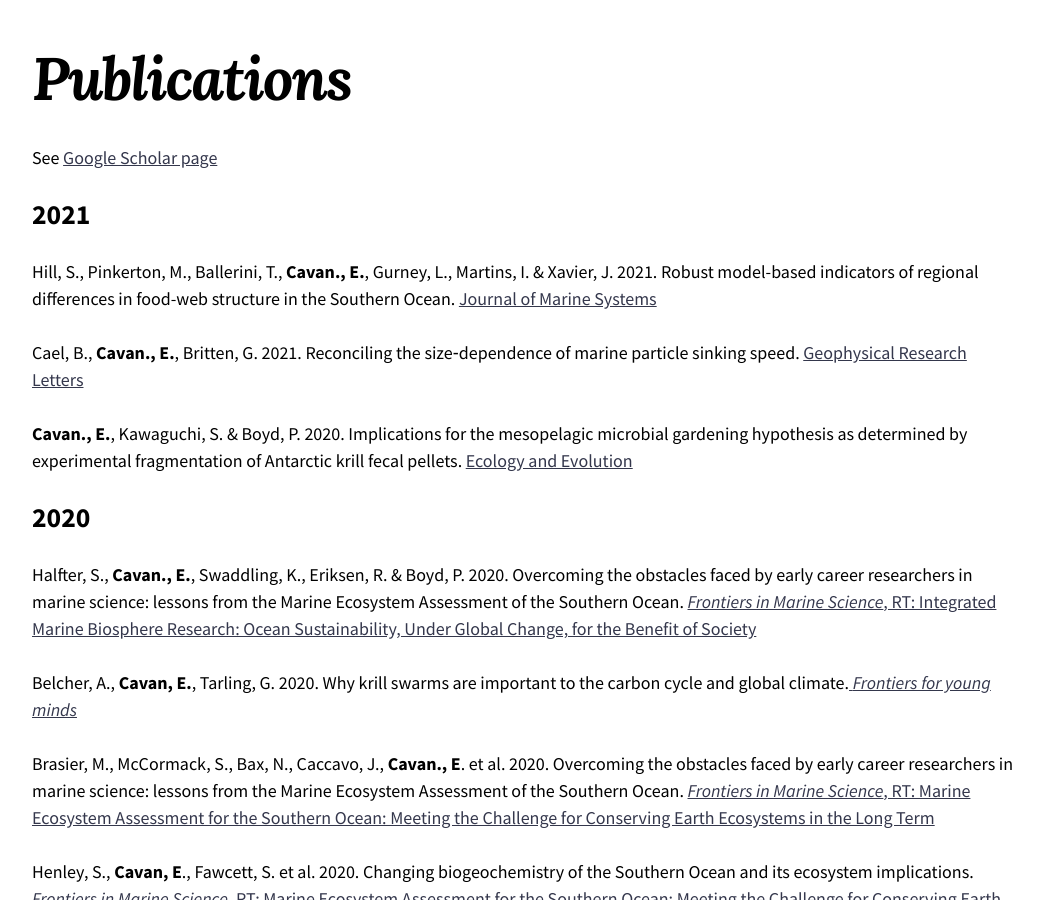
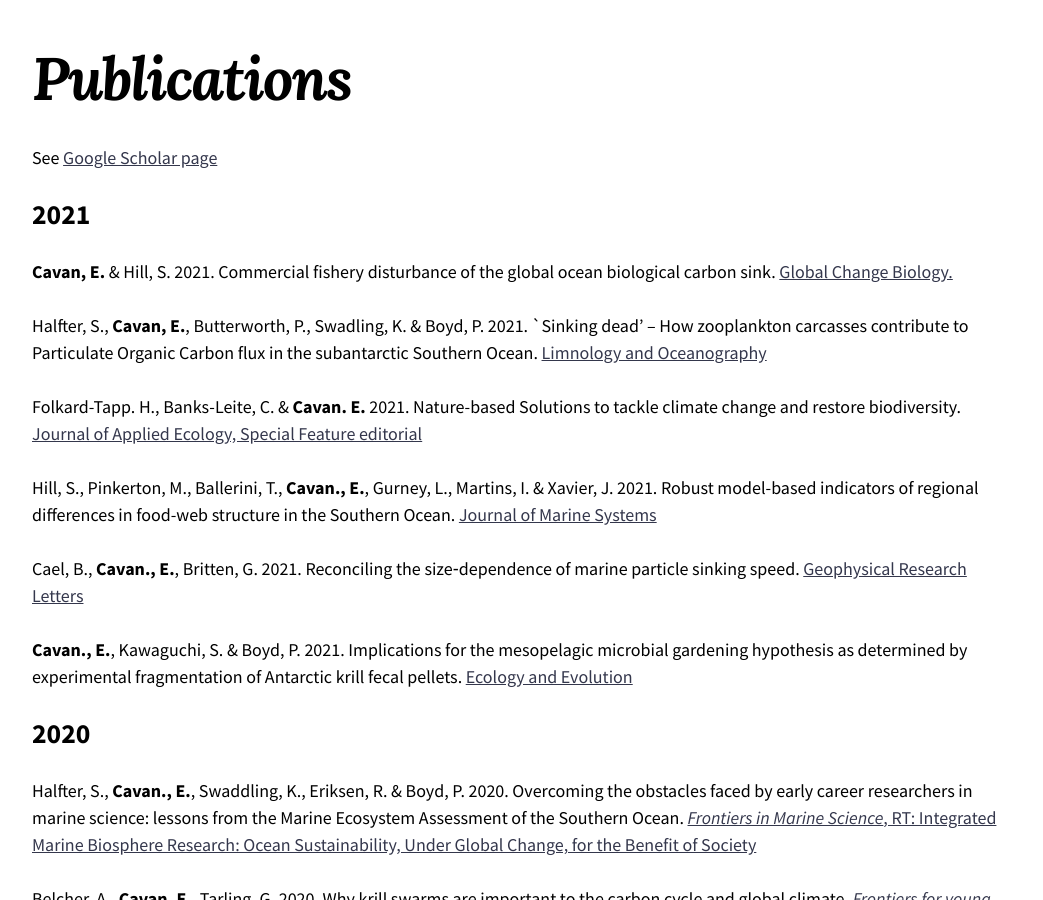
Before and after one commit to e-cavan/e-cavan.github.io, a Jekyll site: the page built from Publications/index.md, in a window 1280 px wide and 900 px high, scrolled down 324 px. Shown: the whole window, without its empty margins (114-1157 px from the left). Built offline with Jekyll 4.4.1, drawn with Linux system fonts in a browser that asks for light colours; nearby versions of some CDN libraries.

```diff
--- a/Publications/index.md
+++ b/Publications/index.md
@@ -7,11 +7,17 @@ permalink: /Publications/
 See [Google Scholar page](https://scholar.google.com/citations?user=q2ufJ5IAAAAJ&hl=en)
 
 ## 2021
+**Cavan, E.** & Hill, S. 2021. Commercial fishery disturbance of the global ocean biological carbon sink. [Global Change Biology.](https://onlinelibrary.wiley.com/doi/full/10.1111/gcb.16019)
+
+Halfter, S., **Cavan, E.**, Butterworth, P., Swadling, K. & Boyd, P. 2021. `Sinking dead’ – How     zooplankton carcasses contribute to Particulate Organic Carbon flux in the subantarctic Southern Ocean. [Limnology and Oceanography](https://aslopubs.onlinelibrary.wiley.com/doi/full/10.1002/lno.11971)
+
+Folkard-Tapp. H., Banks-Leite, C. & **Cavan. E.** 2021. Nature-based Solutions to tackle climate     change and restore biodiversity. [Journal of Applied Ecology, Special Feature editorial](https://besjournals.onlinelibrary.wiley.com/doi/full/10.1111/1365-2664.14059)
+
 Hill, S., Pinkerton, M., Ballerini, T., **Cavan., E.**, Gurney, L., Martins, I. & Xavier, J. 2021. Robust model-based indicators of regional differences in food-web structure in the Southern Ocean. [Journal of Marine Systems](https://www.sciencedirect.com/science/article/pii/S0924796321000543)
 
 Cael, B., **Cavan., E.**, Britten, G. 2021. Reconciling the size‐dependence of marine particle sinking speed. [Geophysical Research Letters](https://agupubs.onlinelibrary.wiley.com/doi/full/10.1029/2020GL091771)
 
-**Cavan., E.**, Kawaguchi, S. & Boyd, P. 2020. Implications for the mesopelagic microbial gardening hypothesis as determined by experimental fragmentation of Antarctic krill fecal pellets. [Ecology and Evolution](https://onlinelibrary.wiley.com/doi/full/10.1002/ece3.7119)
+**Cavan., E.**, Kawaguchi, S. & Boyd, P. 2021. Implications for the mesopelagic microbial gardening hypothesis as determined by experimental fragmentation of Antarctic krill fecal pellets. [Ecology and Evolution](https://onlinelibrary.wiley.com/doi/full/10.1002/ece3.7119)
 
 
 ## 2020
```
Also changed, not shown: _posts/2021-11-11-COP_26.md (+2 -2 lines), index.md (+3 -3 lines), Images/COP26.jpg, Images/WWF_krill_video.png.
